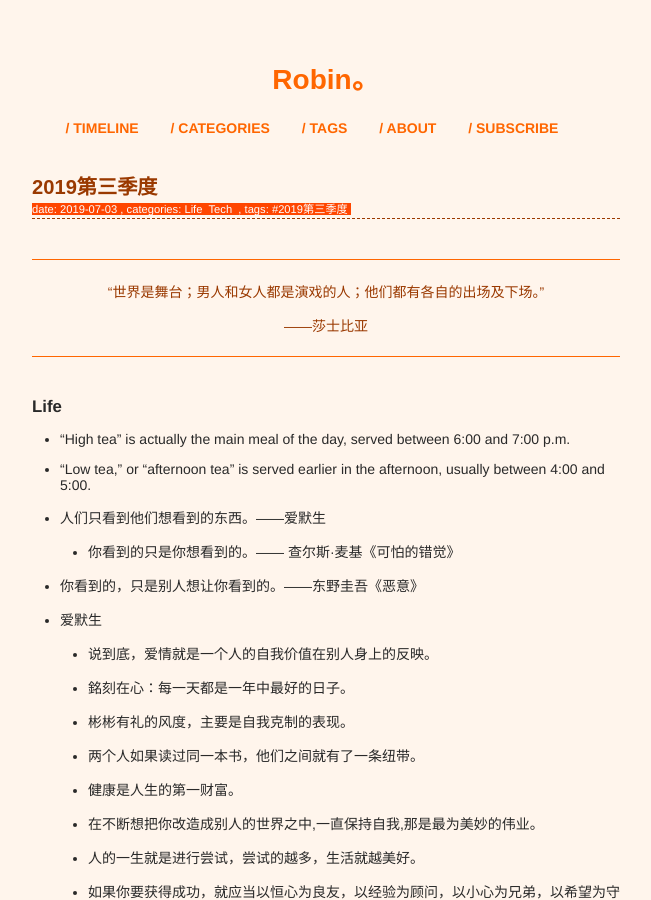
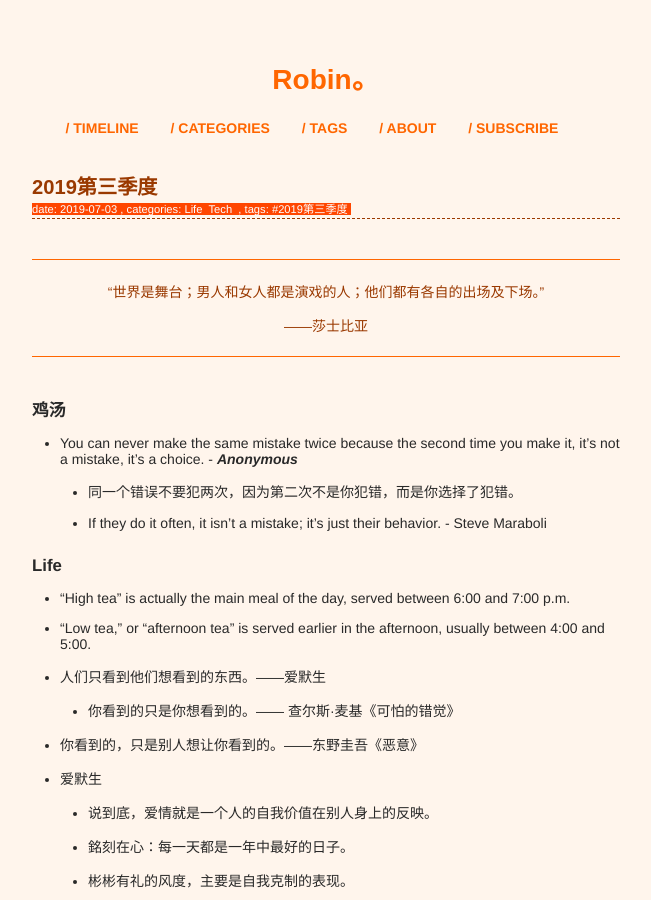
Before and after one commit to xianyuxmu/xianyuxmu.github.io, a Jekyll site: the page built from _posts/2019-07-03-reading-quarter-3.md, in a window 1280 px wide and 900 px high. Shown: the whole window, without its empty margins (314-965 px from the left). Built offline with Jekyll 4.4.1, drawn with Linux system fonts in a browser that asks for light colours; comment, search, counter and statistics services are not loaded.

Commit message:
Daily Reading

```diff
--- a/_posts/2019-07-03-reading-quarter-3.md
+++ b/_posts/2019-07-03-reading-quarter-3.md
@@ -15,7 +15,11 @@ tags:
 <p>——莎士比亚</p>
 </blockquote>
 
+### 鸡汤
 
+- You can never make the same mistake twice because the second time you make it, it's not a mistake, it's a choice. - ***Anonymous***
+	- 同一个错误不要犯两次，因为第二次不是你犯错，而是你选择了犯错。
+	- If they do it often, it isn't a mistake; it's just their behavior. - Steve Maraboli
 
 ### Life
 
```
